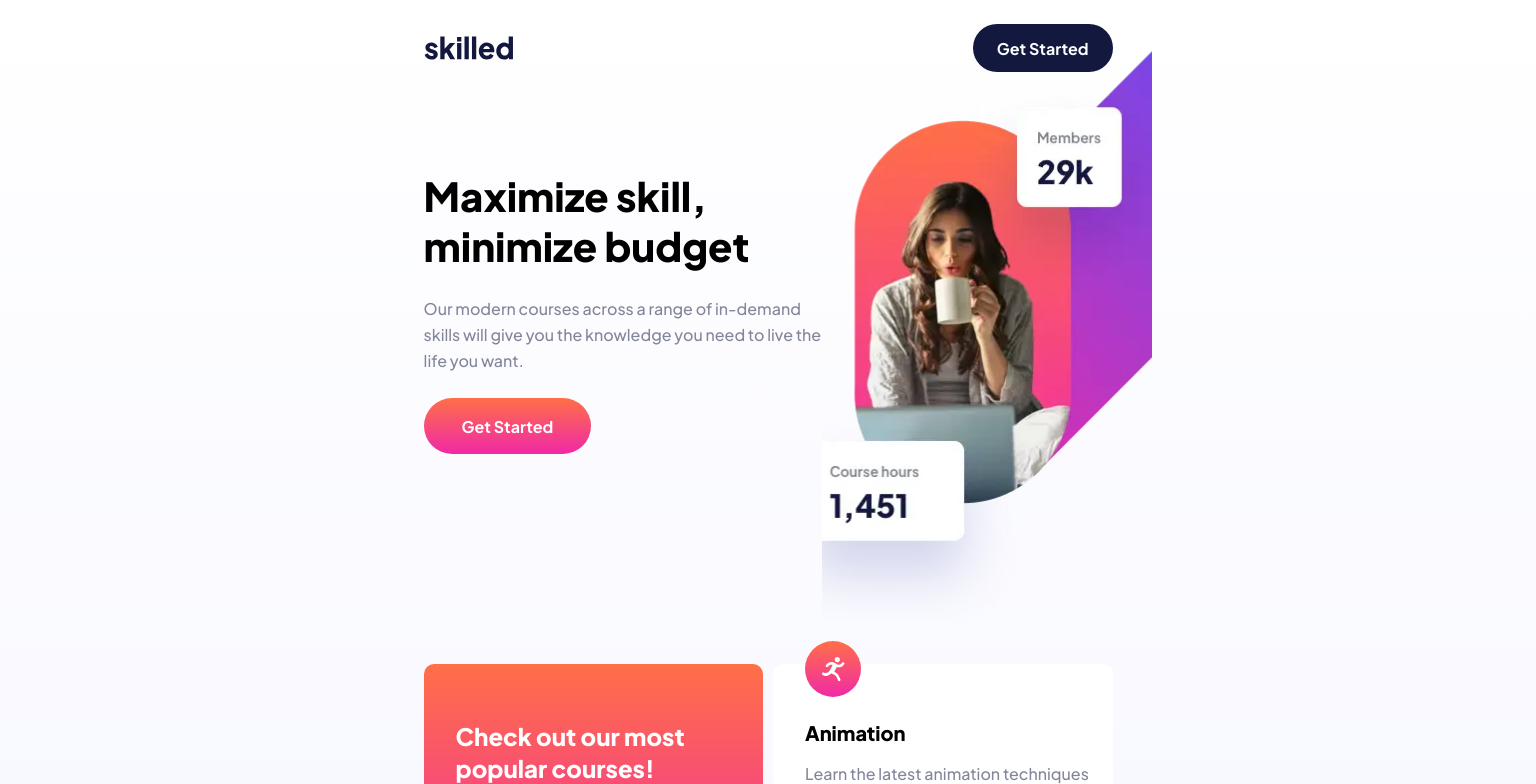
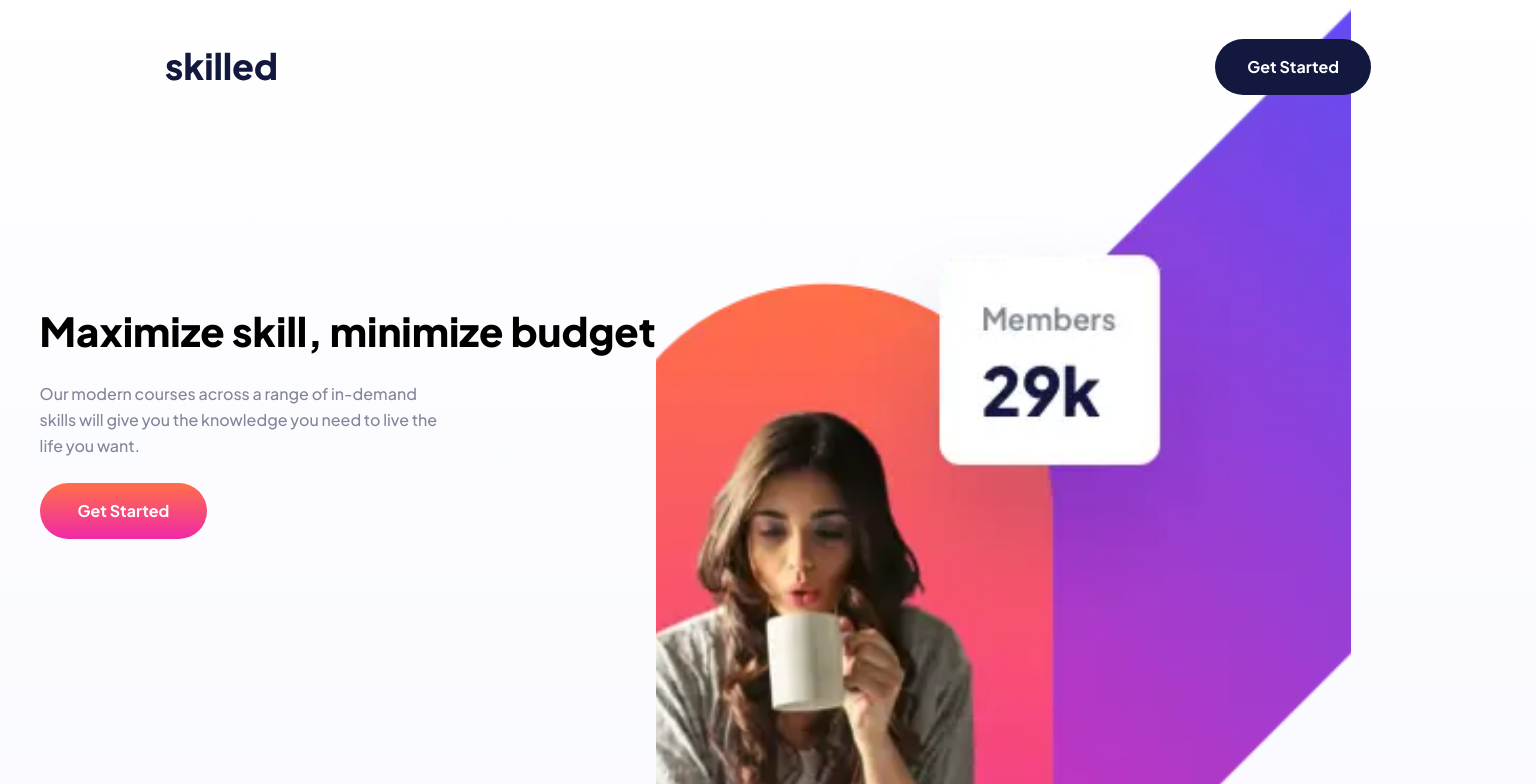
Before and after one commit to newbpydev/10-skilled-e-learning-landing-page-vue-ts, a Vue app: page / in a window 1536 px wide. Shown: the top 784 px of the page. Built offline with nearby package versions, Linux system fonts and the light colour scheme.

Commit message:
style: the header desktop

```diff
--- a/src/assets/main.scss
+++ b/src/assets/main.scss
@@ -115,6 +115,10 @@ body {
     width: 76.8rem;
     overflow-x: hidden;
   }
+
+  @media screen and (min-width: 90em) {
+    width: 1440rem;
+  }
 }
 
 .container {
@@ -123,4 +127,8 @@ body {
   @media screen and (min-width: 48em) {
     padding: 0 3.95rem;
   }
+
+  @media screen and (min-width: 90em) {
+    padding: 0 16.5rem;
+  }
 }
--- a/src/components/TheHeader.vue
+++ b/src/components/TheHeader.vue
@@ -27,9 +27,19 @@ header {
     padding: 2.4rem 3.95rem 0;
     margin-bottom: 9.9rem;
   }
+
+  @media screen and (min-width: 90em) {
+    margin-bottom: 17.2rem;
+    padding: 3.875rem 16.5rem;
+  }
+
   img {
     width: 8.9rem;
     height: auto;
+
+    @media screen and (min-width: 90em) {
+      width: 11.117rem;
+    }
   }
 }
 </style>
--- a/src/components/UI/ButtonComponent.vue
+++ b/src/components/UI/ButtonComponent.vue
@@ -26,6 +26,11 @@ button {
 
   &.dark {
     background: var(--blue-very-dark);
+
+    @media screen and (min-width: 90em) {
+      height: 5.6rem;
+      padding: 1.4rem 3.2rem;
+    }
   }
 
   &.gradient-orange {
```
